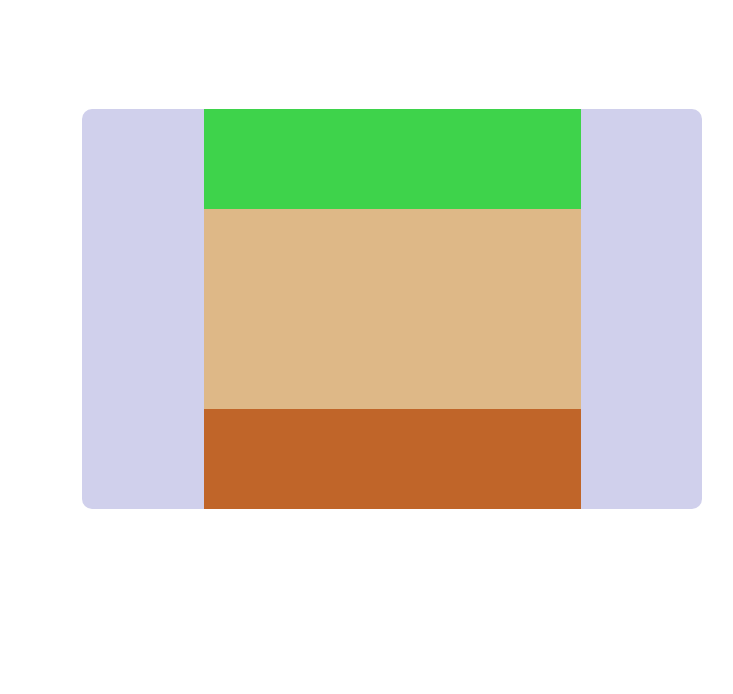
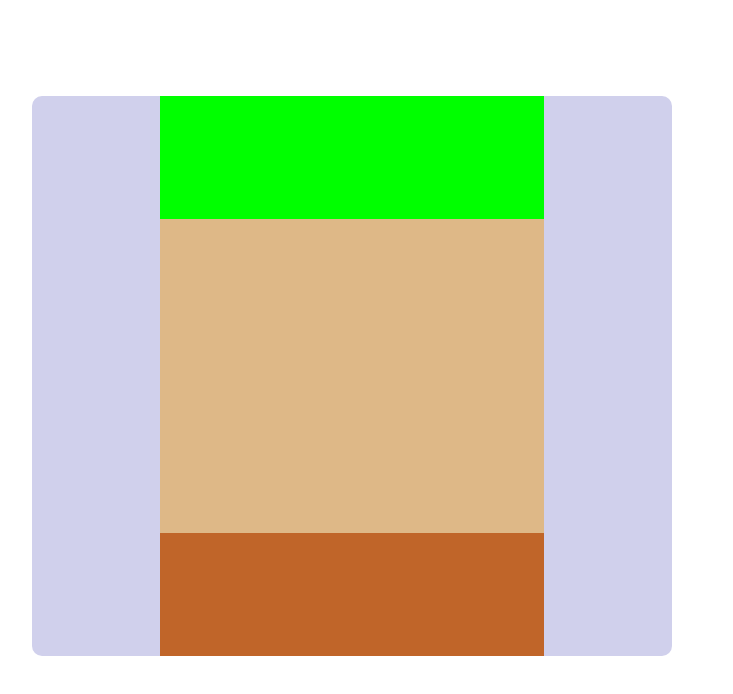
Before and after one commit to SakriyaDangol/Day3Assignment3, a plain HTML site: page index.html in a window 1280 px wide. Shown: the whole page, without its empty margins (288-1021 px from the left). Drawn offline with Linux system fonts and the light colour scheme.

Commit message:
second commit

```diff
--- a/style.css
+++ b/style.css
@@ -1,33 +1,33 @@
 *{
-    margin: 0px;
+    margin: 0%;
 }
 
 .page-wrapper{
     background-color: rgb(208, 208, 236);
-    width: 620px;
-    height: 400px;
-    margin-left: 370px;
-    margin-top: 109px;
+    width: 50%;
+    height: 70vh;
+    margin: auto;
+    margin-top: 7.5%;
     border-radius: 10px;
 }
 
 .top-wrapper{
-    background-color: rgb(62, 211, 75);
-    width: 377px;
-    height: 100px;
-    margin-left: 122px;
+    background-color:lime;
+    width: 60%;
+    height: 22%;
+    margin: auto;
 }
 
 .mid-wrapper{
     background-color: burlywood;
-    width: 377px;
-    height: 200px;
-    margin-left: 122px;
+    width: 60%;
+    height: 56%;
+    margin: auto;
 }
 
 .bottom-wrapper{
     background-color: rgb(192, 101, 41);
-    width: 377px;
-    height: 100px;
-    margin-left: 122px;
+    width: 60%;
+    height: 22%;
+    margin: auto;
 }
```
